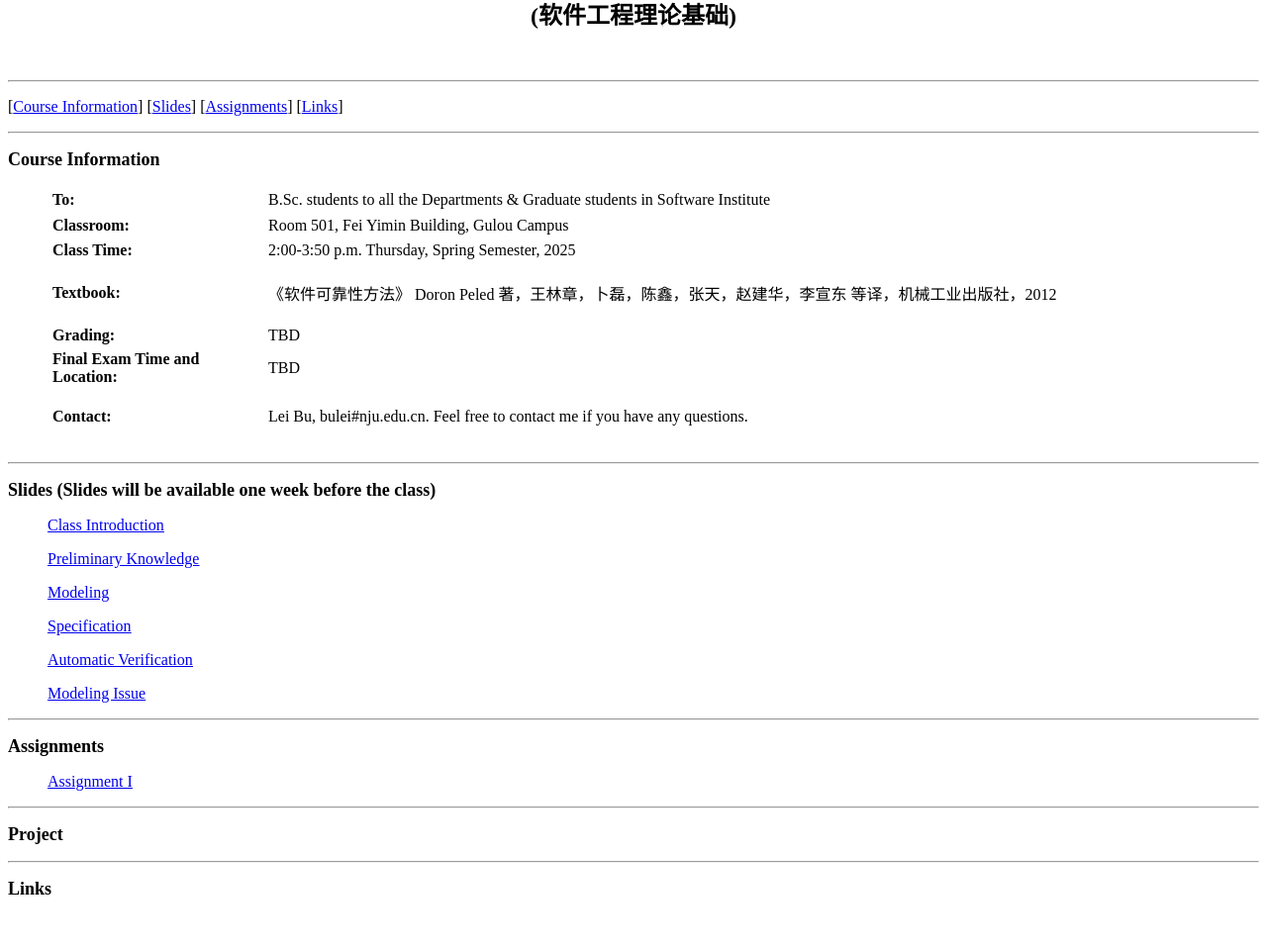
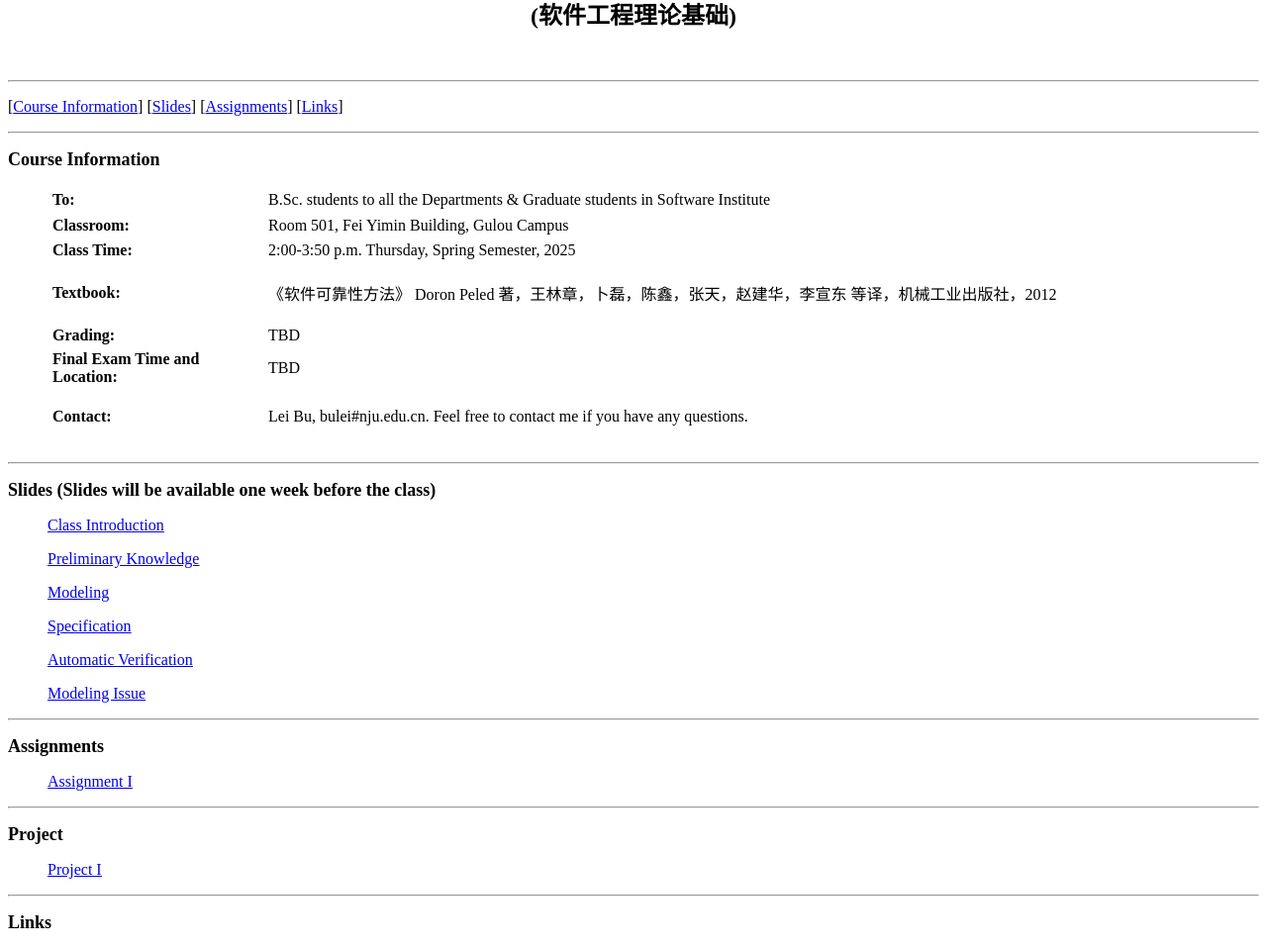
Before and after one commit to tfse25/tfse25.github.io, a plain HTML site: page index.html in a window 1280 px wide. Shown: the part 97-1056 px from the top of the page at 99% size. Before the commit the page ends 1022 px from the top, so only its background shows below. Drawn offline with Linux system fonts and the light colour scheme.

Commit message:
Add the 1st project

```diff
--- a/index.html
+++ b/index.html
@@ -80,6 +80,7 @@ Information</font></a><font size="3" face="Times New Roman">] [</font><a href="h
 <p><font size="6" face="Times New Roman"><b>  </b></font><a name="Project" id="Project"><font size="4" face="Times New Roman"><b>Project</b></font></a> </p>
 
 <blockquote>
+  <p class="STYLE21"><u><a href="https://tfse25.github.io/projects/proj1.pdf">Project I</a></u>  </p>
 </blockquote>
 <font size="6" face="Times New Roman"><b>
   <hr>
```
Also changed, not shown: 1 other file.
